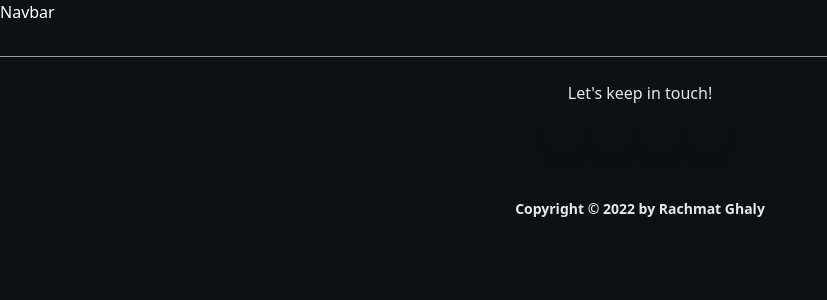
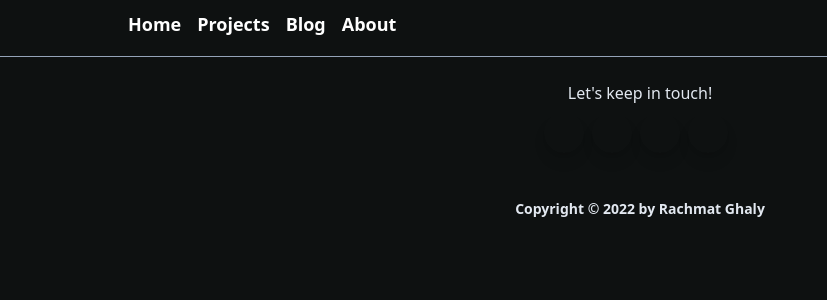
Before and after one commit to ghaly09/rachmatghaly.dev, a Next.js app: page / in a window 1280 px wide. Shown: the top 300 px of the page, without its empty margins (0-827 px from the left). Built offline with nearby package versions, Linux system fonts and the light colour scheme.

Commit message:
Modified: update navbar link from navLink and navConfig

```diff
--- a/src/components/Molecules/Navbar/index.tsx
+++ b/src/components/Molecules/Navbar/index.tsx
@@ -1,9 +1,16 @@
+import Link from "next/link";
 import React from "react";
+import NavLink from "./NavLink";
+import { navConfig } from "@/src/config/navbar-config";
 
 export default function Navbar() {
   return (
-    <div>
-      <p className="text-white">Navbar</p>
-    </div>
+    <nav>
+      <div className="flex flex-row gap-4 items-center bg-[#0e1111] text-white font-semibold text-lg h-12 py-4 w-auto lg:max-w-5xl px-5 lg:px-0 lg:mx-auto">
+        {navConfig.map((link, index) => (
+          <NavLink href={link.href} page={link.page} key={index} />
+        ))}
+      </div>
+    </nav>
   );
 }
```
